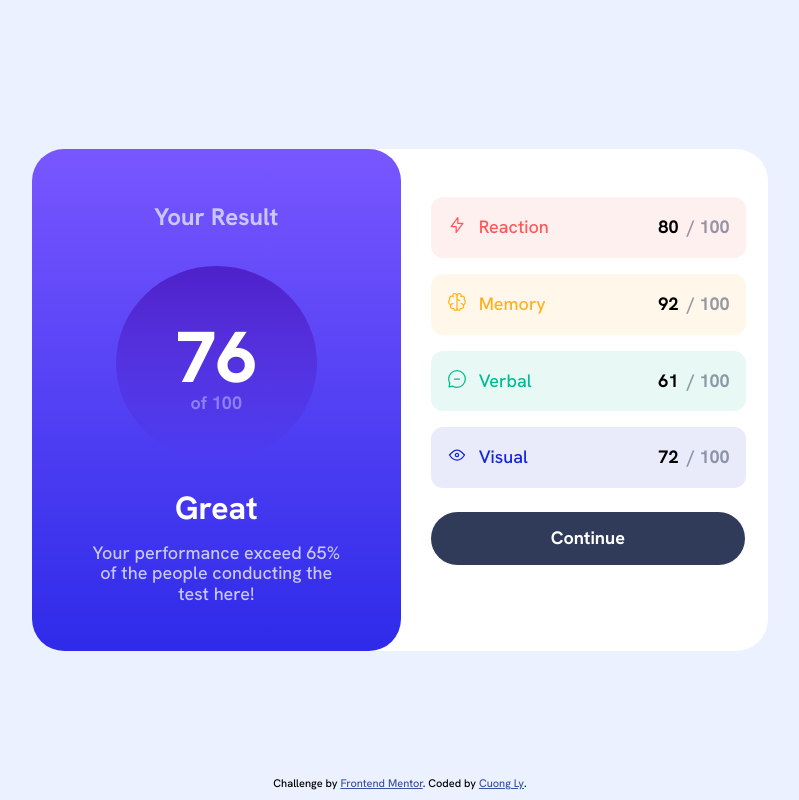
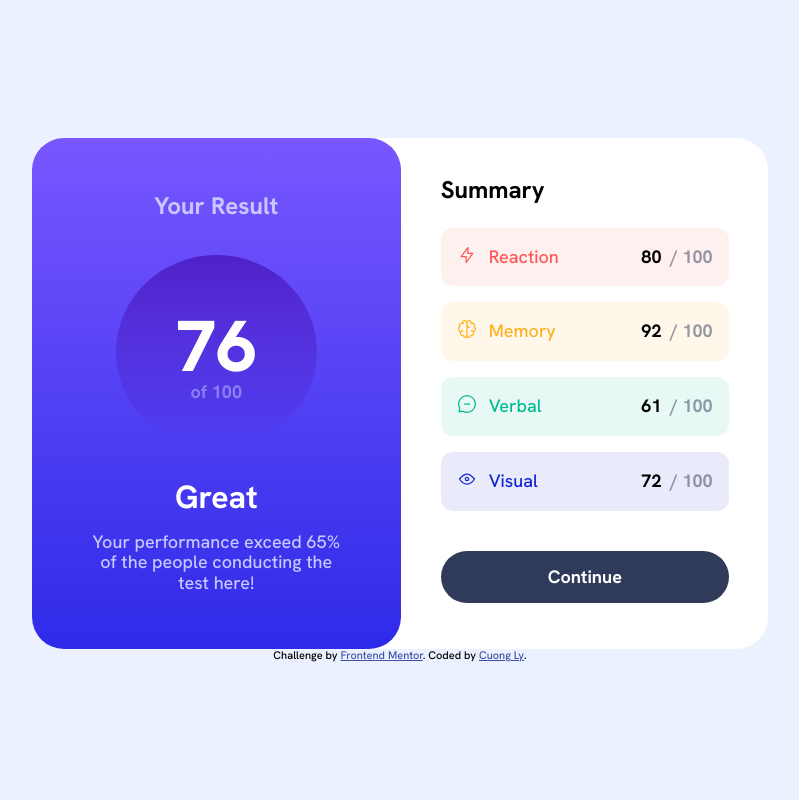
Before and after one commit to cuonglyy/results-summary-component, a plain HTML site: page index.html in a window 1280 px wide. Shown: the whole page, without its empty margins (240-1039 px from the left). Drawn offline with Linux system fonts and the light colour scheme.

Commit message:
Finished desktop design

```diff
--- a/index.html
+++ b/index.html
@@ -28,7 +28,7 @@
     </section>
 
     <section id="summary">
-      <h2 class="summary__header"></h2>
+      <h2 class="summary__header">Summary</h2>
       <div class="item item--reaction">
         <div class="item__icon"></div>
         <p class="item__name name--reaction"></p>
--- a/styles/styles.css
+++ b/styles/styles.css
@@ -49,6 +49,7 @@ body {
     display: flex;
     justify-content: center;
     align-items: center;
+    flex-direction: column;
 }
 
 /*
@@ -263,6 +264,32 @@ button[type="button"]:active {
     .content {
         margin: 0 5.4rem;
     }
+
+    /*
+        =========== SUMMARY SECTION ===========
+    */
+
+    #summary {
+        margin: 3.8rem 4rem 4.6rem;
+    }
+
+    .summary__header {
+        font-size: 2.4rem;
+    }
+
+    .item {
+        width: 28.8rem;
+        padding: 1.7rem 1.6rem;
+    }
+
+    /*
+        ========== BUTTON ==========
+    */
+
+    button[type="button"] {
+        padding: 1.6rem 10.7rem;
+        margin-top: calc(4rem - var(--summary-comps-margin-btm));
+    }
 }
 
 /*
@@ -270,9 +297,6 @@ button[type="button"]:active {
 */
 footer {
     font-size: 11px;
-    position: absolute;
-    bottom: 0;
-    margin-bottom: 1rem;
 }
 
 footer a {
```
Also changed, not shown: 2 other files.
